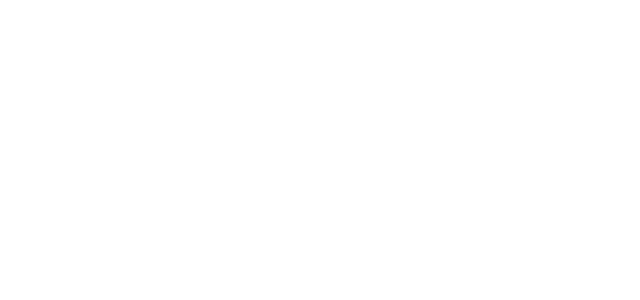
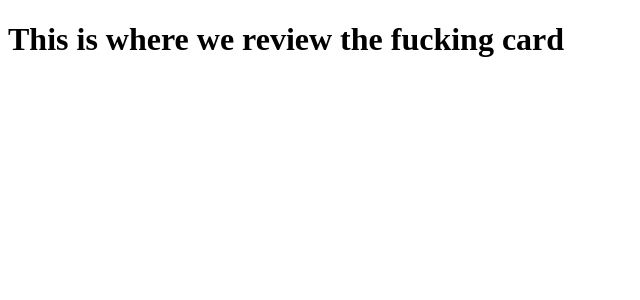
Before and after one commit to 111girish/Flashcard-App, a React (Vite) app in the folder client/: page /deck/1/review in a window 1280 px wide. Before the commit this address had no page. Shown: the top 300 px of the page, without its empty margins (0-640 px from the left). Built offline with nearby package versions, Linux system fonts and the light colour scheme.

Commit message:
Created a link to CardReview.jsx

```diff
--- a/client/src/App.jsx
+++ b/client/src/App.jsx
@@ -4,6 +4,7 @@
 import { Routes, Route } from "react-router-dom";
 import Dashboard from "./pages/Dashboard";
 import Card from "./pages/Card"
+import CardReview from "./pages/CardReview";
 
 function App() {
   return (
@@ -14,6 +15,7 @@
         <Route path="/register" element={<Register />} />
         <Route path="/dashboard" element={<Dashboard />} />
         <Route path="/deck/:deckId" element={<Card />} />
+        <Route path="/deck/:deckId/review" element={<CardReview />} />
       </Routes>
     </>
   );
--- a/client/src/pages/Card.jsx
+++ b/client/src/pages/Card.jsx
@@ -1,4 +1,4 @@
-import { useParams } from "react-router-dom";
+import { useParams, Link } from "react-router-dom";
 import axios from "axios";
 import { useState, useEffect } from "react";
 
@@ -87,6 +87,7 @@
         />
         <input type="submit" />
       </form>
+      <button><Link to={`/deck/${deckId}/review`}>Start Review</Link></button>
     </>
   );
 };
--- /dev/null
+++ b/client/src/pages/CardReview.jsx
@@ -0,0 +1,8 @@
+const CardReview = () => {
+
+  return(
+    <h1>This is where we review the fucking card</h1>
+  );
+}
+
+export default CardReview;
--- a/client/src/pages/Dashboard.jsx
+++ b/client/src/pages/Dashboard.jsx
@@ -79,6 +79,7 @@
         />
         <input type="submit" />
       </form>
+
     </>
   );
 };
```
